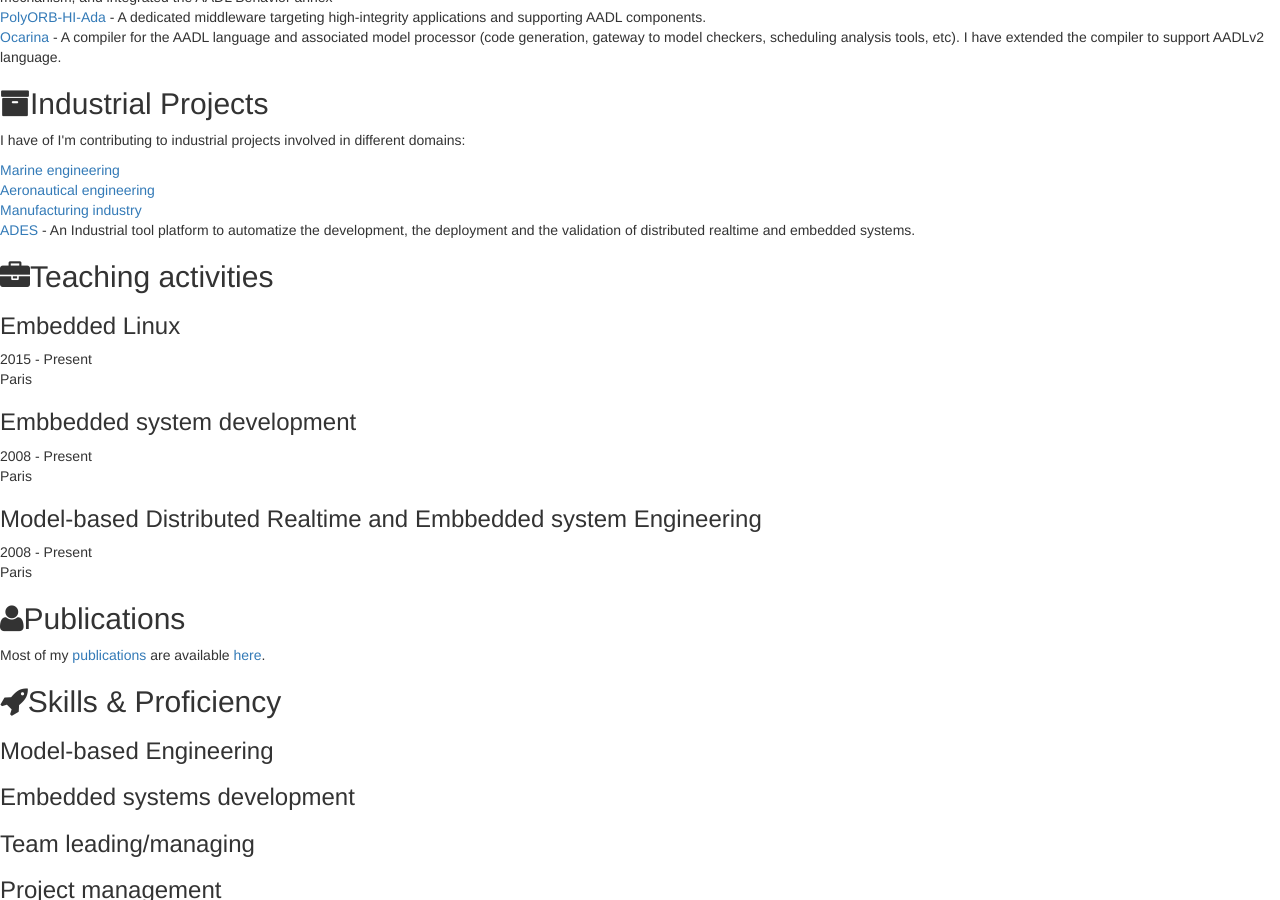
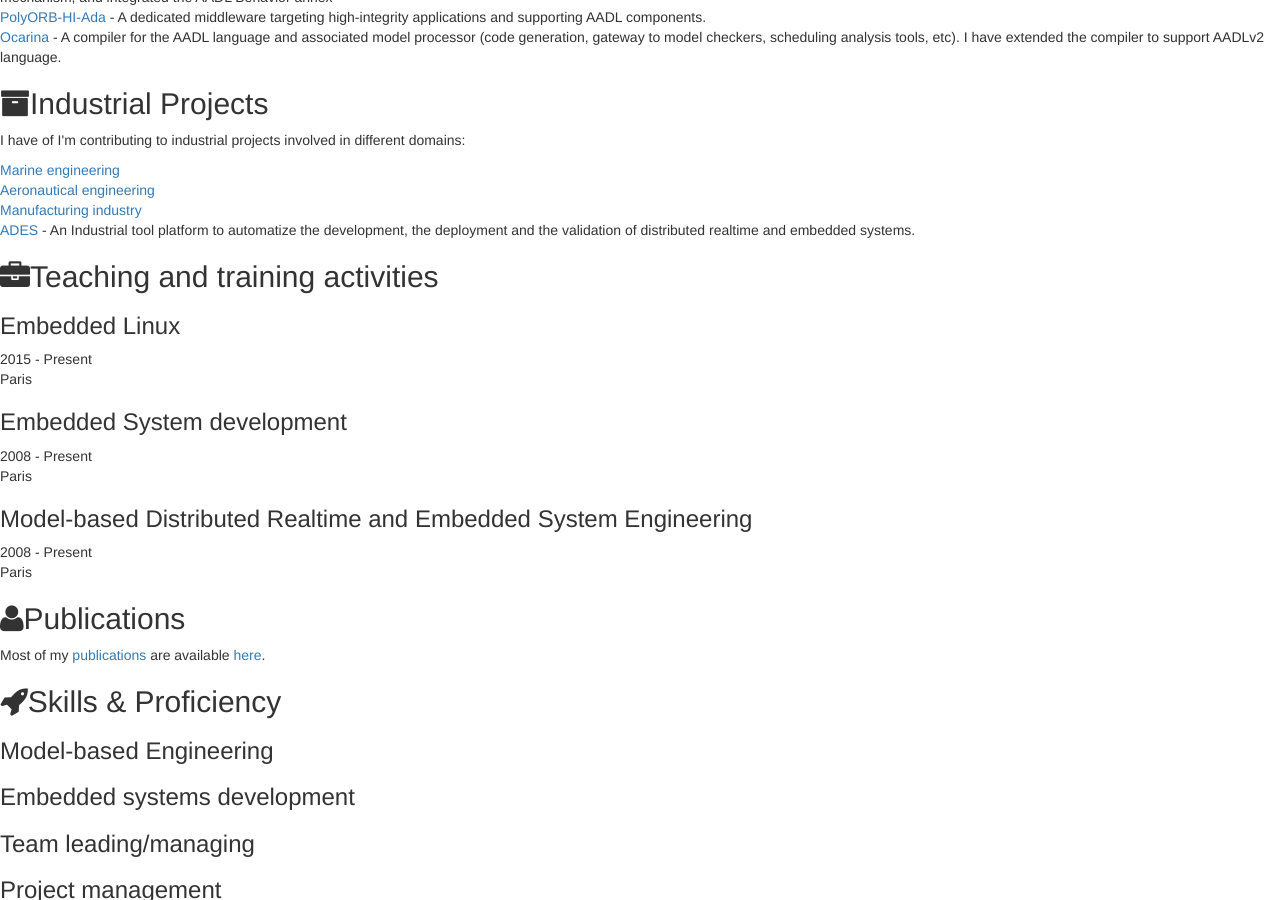
Before and after one commit to glasnier/online-cv, a Jekyll site: the page built from index.html, in a window 1280 px wide and 900 px high, scrolled down 2092 px. Built offline with Jekyll 4.4.1, drawn with Linux system fonts in a browser that asks for light colours.

Commit message:
site: add training information

```diff
--- a/_includes/teaching.html
+++ b/_includes/teaching.html
@@ -1,5 +1,5 @@
 <section class="section experiences-section">
-  <h2 class="section-title"><i class="fa fa-briefcase"></i>Teaching activities</h2>
+  <h2 class="section-title"><i class="fa fa-briefcase"></i>Teaching and training activities</h2>
 
     <div class="item">
     <div class="meta">
@@ -16,7 +16,7 @@
   <div class="item">
     <div class="meta">
       <div class="upper-row">
-        <h3 class="job-title">Embbedded system development</h3>
+        <h3 class="job-title">Embedded System development</h3>
         <div class="time">2008 - Present</div>
       </div><!--//upper-row-->
       <div class="company">Paris</div>
@@ -28,7 +28,7 @@
     <div class="item">
     <div class="meta">
       <div class="upper-row">
-        <h3 class="job-title">Model-based Distributed Realtime and Embbedded system Engineering</h3>
+        <h3 class="job-title">Model-based Distributed Realtime and Embedded System Engineering</h3>
         <div class="time">2008 - Present</div>
       </div><!--//upper-row-->
       <div class="company">Paris</div>
```
